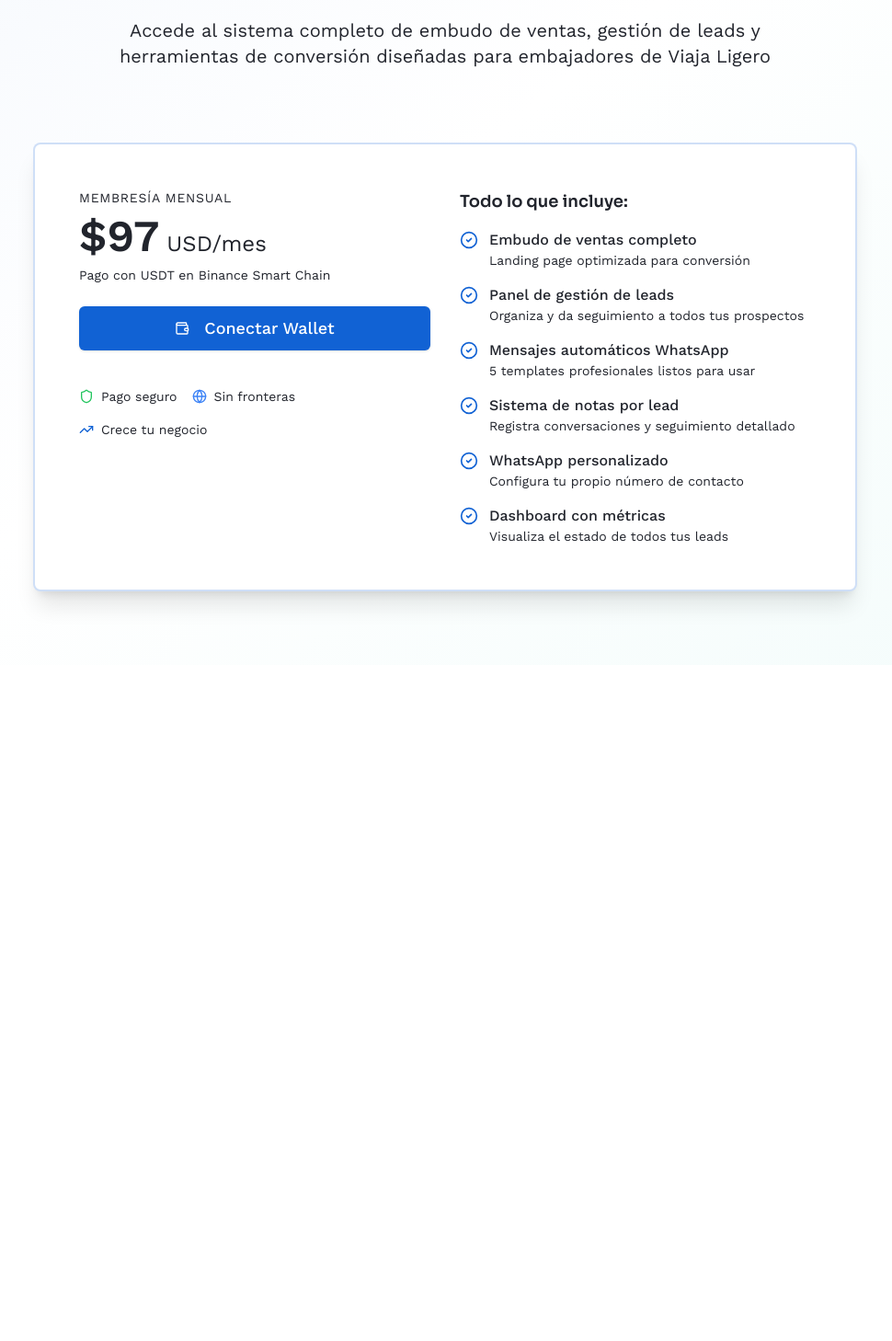
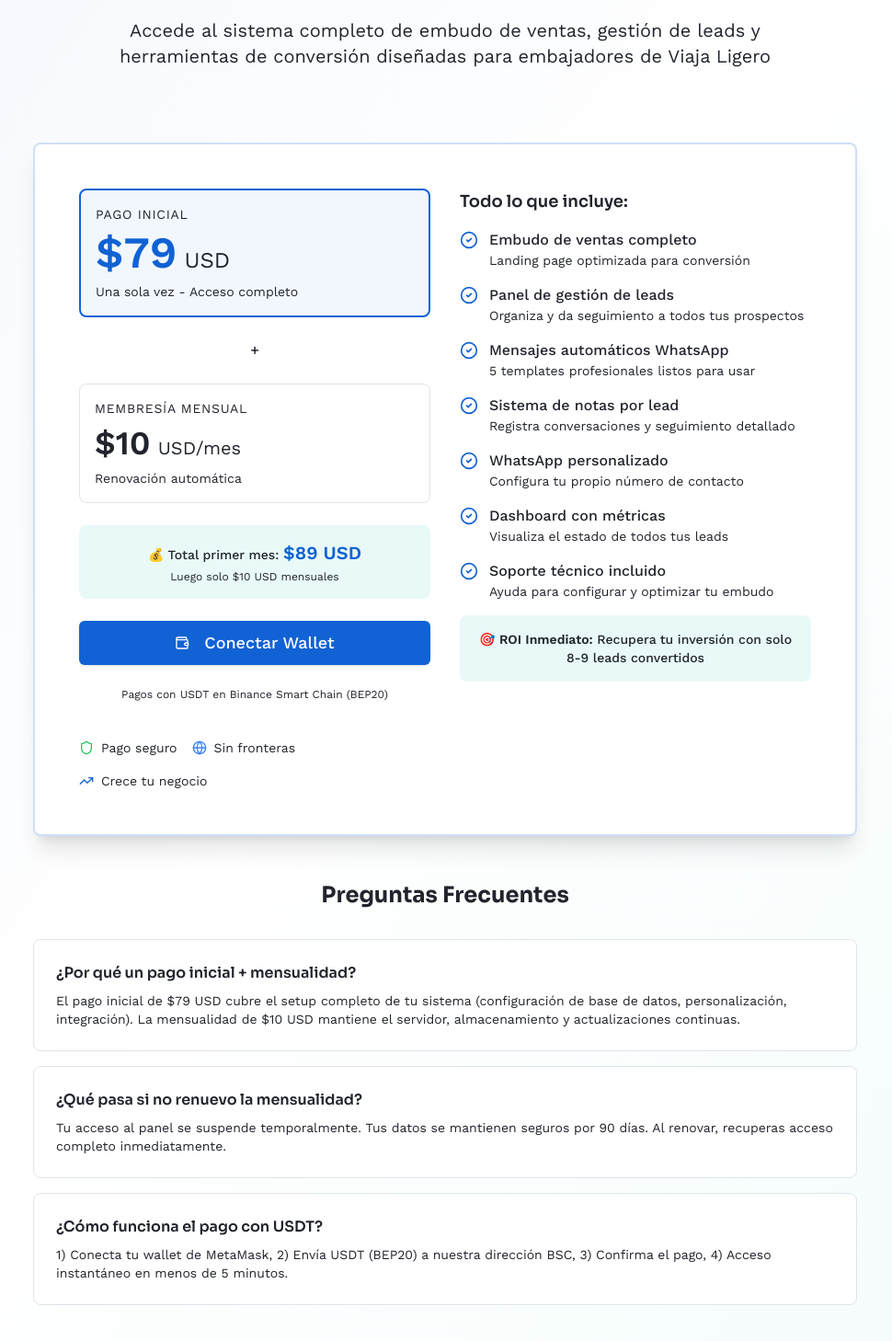
Before and after one commit to Jclmaximo/sg-d27a7d47-40b9-4812-be21-978d412c10af-1776524557, a Next.js app: page /pricing in a window 1280 px wide. Shown: the part 334-1792 px from the top of the page at 92% size, without its empty margins (156-1126 px from the left). Before the commit the page ends 1057 px from the top, so only its background shows below. Built offline with nearby package versions, Linux system fonts and the light colour scheme.

Commit message:
feat(subscription): update pricing model and db schema

```diff
--- a/src/integrations/supabase/types.ts
+++ b/src/integrations/supabase/types.ts
@@ -12,4 +12,4 @@ export type Enums<T extends keyof Database['public']['Enums']> = Database['publi
 export type Functions<T extends keyof Database['public']['Functions']> = Database['public']['Functions'][T];
 
 // Project reference: jaewzcyvoisbtrmcwicr
-// Last updated: 2026-04-16T21:08:36.711323
+// Last updated: 2026-04-16T21:23:08.549655
--- a/src/pages/pricing.tsx
+++ b/src/pages/pricing.tsx
@@ -2,15 +2,14 @@ import { useState } from "react";
 import { SEO } from "@/components/SEO";
 import { Button } from "@/components/ui/button";
 import { Card } from "@/components/ui/card";
-import { Badge } from "@/components/ui/badge";
-import { Check, Zap, Shield, Globe, TrendingUp, Sparkles, Wallet, CheckCircle2 } from "lucide-react";
-import Link from "next/link";
-import { useRouter } from "next/navigation";
+import { CheckCircle2, Sparkles, Wallet, Shield, Globe, TrendingUp } from "lucide-react";
+import { useRouter } from "next/router";
 
 export default function Pricing() {
   const router = useRouter();
   const [showCheckout, setShowCheckout] = useState(false);
   const [walletAddress, setWalletAddress] = useState("");
+  const [paymentType, setPaymentType] = useState<"initial" | "monthly">("initial");
 
   // Your BSC wallet address to receive USDT payments
   const usdtBscAddress = "TU_WALLET_BSC_AQUI"; // Replace with your actual BSC address
@@ -41,8 +40,8 @@ export default function Pricing() {
     <>
       <SEO
         title="Membresía Viaja Ligero - Sistema de Embudo de Ventas"
-        description="Accede al sistema completo de embudo de ventas para embajadores de Viaja Ligero. $97 USD/mes en USDT." />
-
+        description="Accede al sistema completo de embudo de ventas para embajadores de Viaja Ligero. $79 USD inicial + $10 USD/mes en USDT."
+      />
 
       <div className="min-h-screen bg-gradient-to-br from-primary/5 via-background to-secondary/5">
         {/* Header */}
@@ -58,7 +57,7 @@ export default function Pricing() {
         {/* Hero Section */}
         <section className="container mx-auto px-4 py-20 text-center">
           <div className="max-w-3xl mx-auto space-y-6">
-            <div className="inline-flex items-center gap-2 px-4 py-2 rounded-full bg-secondary/10 text-secondary-foreground text-sm font-medium" style={{ backgroundColor: "#3b82f6", backgroundImage: "none" }}>
+            <div className="inline-flex items-center gap-2 px-4 py-2 rounded-full bg-secondary/10 text-secondary-foreground text-sm font-medium">
               <Sparkles className="w-4 h-4" />
               Sistema Premium para Embajadores
             </div>
@@ -80,42 +79,93 @@ export default function Pricing() {
               <div className="grid md:grid-cols-2 gap-8">
                 {/* Left: Price & CTA */}
                 <div className="space-y-6">
-                  <div>
+                  {/* Pricing Structure */}
+                  <div className="space-y-4">
+                    <div className="border-2 border-primary rounded-lg p-4 bg-primary/5">
+                      <p className="text-sm text-muted-foreground uppercase tracking-wider mb-2">Pago Inicial</p>
+                      <div className="flex items-baseline gap-2">
+                        <span className="text-5xl font-bold text-primary">$79</span>
+                        <span className="text-2xl text-muted-foreground">USD</span>
+                      </div>
+                      <p className="text-sm text-muted-foreground mt-2">Una sola vez - Acceso completo</p>
+                    </div>
+
+                    <div className="text-center py-2">
+                      <span className="text-muted-foreground font-medium">+</span>
+                    </div>
+
+                    <div className="border rounded-lg p-4">
                       <p className="text-sm text-muted-foreground uppercase tracking-wider mb-2">Membresía Mensual</p>
                       <div className="flex items-baseline gap-2">
-                      <span className="text-5xl font-bold">$97</span>
-                      <span className="text-2xl text-muted-foreground">USD/mes</span>
+                        <span className="text-4xl font-bold">$10</span>
+                        <span className="text-xl text-muted-foreground">USD/mes</span>
                       </div>
-                    <p className="text-sm text-muted-foreground mt-2">Pago con USDT en Binance Smart Chain</p>
+                      <p className="text-sm text-muted-foreground mt-2">Renovación automática</p>
+                    </div>
                   </div>
 
-                  {!showCheckout ?
+                  <div className="bg-secondary/10 rounded-lg p-4 text-center">
+                    <p className="text-sm font-medium">💰 Total primer mes: <span className="text-xl font-bold text-primary">$89 USD</span></p>
+                    <p className="text-xs text-muted-foreground mt-1">Luego solo $10 USD mensuales</p>
+                  </div>
+
+                  {!showCheckout ? (
                     <Button
                       size="lg"
                       className="w-full text-lg py-6"
-                    onClick={handleConnectWallet}>
-
+                      onClick={handleConnectWallet}
+                    >
                       <Wallet className="w-5 h-5 mr-2" />
                       Conectar Wallet
-                    </Button> :
+                    </Button>
+                  ) : (
+                    <div className="space-y-4">
+                      {/* Payment Type Selector */}
+                      <div className="flex gap-2">
+                        <Button
+                          variant={paymentType === "initial" ? "default" : "outline"}
+                          className="flex-1"
+                          onClick={() => setPaymentType("initial")}
+                        >
+                          Pago Inicial ($79)
+                        </Button>
+                        <Button
+                          variant={paymentType === "monthly" ? "default" : "outline"}
+                          className="flex-1"
+                          onClick={() => setPaymentType("monthly")}
+                        >
+                          Mensualidad ($10)
+                        </Button>
+                      </div>
 
-                  <div className="space-y-4">
                       <div className="p-4 bg-muted rounded-lg">
-                        <p className="text-sm text-muted-foreground mb-2">Envía 97 USDT (BEP20) a:</p>
+                        <p className="text-sm text-muted-foreground mb-2">
+                          Envía {paymentType === "initial" ? "79" : "10"} USDT (BEP20) a:
+                        </p>
                         <code className="text-xs break-all bg-background p-2 rounded block">
                           {usdtBscAddress}
                         </code>
+                        <p className="text-xs text-muted-foreground mt-2">
+                          {paymentType === "initial"
+                            ? "⚠️ Pago inicial requerido para activar tu cuenta"
+                            : "🔄 Renovación mensual - mantiene tu acceso activo"
+                          }
+                        </p>
                       </div>
                       <Button
                         size="lg"
                         className="w-full"
-                      onClick={handlePaymentConfirmed}>
-
+                        onClick={handlePaymentConfirmed}
+                      >
                         <CheckCircle2 className="w-5 h-5 mr-2" />
                         Ya realicé el pago
                       </Button>
                     </div>
-                  }
+                  )}
+
+                  <p className="text-xs text-center text-muted-foreground">
+                    Pagos con USDT en Binance Smart Chain (BEP20)
+                  </p>
 
                   {/* Trust Badges */}
                   <div className="flex flex-wrap gap-4 pt-4">
@@ -185,12 +235,52 @@ export default function Pricing() {
                       <p className="text-sm text-muted-foreground">Visualiza el estado de todos tus leads</p>
                     </div>
                   </div>
+
+                  <div className="flex items-start gap-3">
+                    <CheckCircle2 className="w-5 h-5 text-primary flex-shrink-0 mt-0.5" />
+                    <div>
+                      <p className="font-medium">Soporte técnico incluido</p>
+                      <p className="text-sm text-muted-foreground">Ayuda para configurar y optimizar tu embudo</p>
+                    </div>
+                  </div>
+
+                  <div className="mt-6 p-4 bg-secondary/10 rounded-lg">
+                    <p className="text-sm font-medium text-center">
+                      🎯 <strong>ROI Inmediato:</strong> Recupera tu inversión con solo 8-9 leads convertidos
+                    </p>
+                  </div>
                 </div>
               </div>
             </Card>
+
+            {/* FAQ Section */}
+            <div className="mt-12 space-y-4">
+              <h3 className="text-2xl font-bold text-center mb-8">Preguntas Frecuentes</h3>
+
+              <Card className="p-6">
+                <h4 className="font-semibold mb-2">¿Por qué un pago inicial + mensualidad?</h4>
+                <p className="text-sm text-muted-foreground">
+                  El pago inicial de $79 USD cubre el setup completo de tu sistema (configuración de base de datos, personalización, integración). La mensualidad de $10 USD mantiene el servidor, almacenamiento y actualizaciones continuas.
+                </p>
+              </Card>
+
+              <Card className="p-6">
+                <h4 className="font-semibold mb-2">¿Qué pasa si no renuevo la mensualidad?</h4>
+                <p className="text-sm text-muted-foreground">
+                  Tu acceso al panel se suspende temporalmente. Tus datos se mantienen seguros por 90 días. Al renovar, recuperas acceso completo inmediatamente.
+                </p>
+              </Card>
+
+              <Card className="p-6">
+                <h4 className="font-semibold mb-2">¿Cómo funciona el pago con USDT?</h4>
+                <p className="text-sm text-muted-foreground">
+                  1) Conecta tu wallet de MetaMask, 2) Envía USDT (BEP20) a nuestra dirección BSC, 3) Confirma el pago, 4) Acceso instantáneo en menos de 5 minutos.
+                </p>
+              </Card>
+            </div>
           </div>
         </section>
       </div>
-    </>);
-
+    </>
+  );
 }
```
Also changed, not shown: src/integrations/supabase/database.types.ts (+9 -0 lines), src/services/subscriptionService.ts (+67 -32 lines), 1 other file (tests, documents, lock files or other folders). Lines whose indentation alone changed are shown as unchanged.
